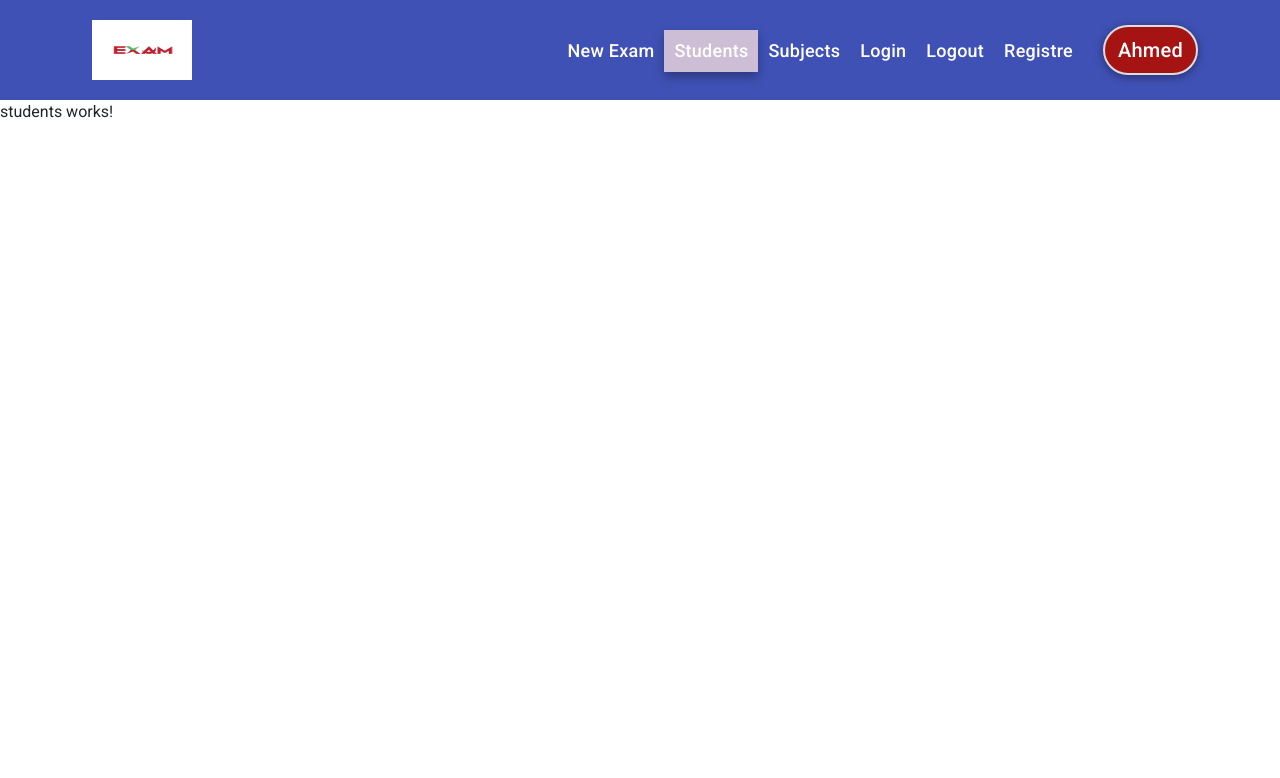
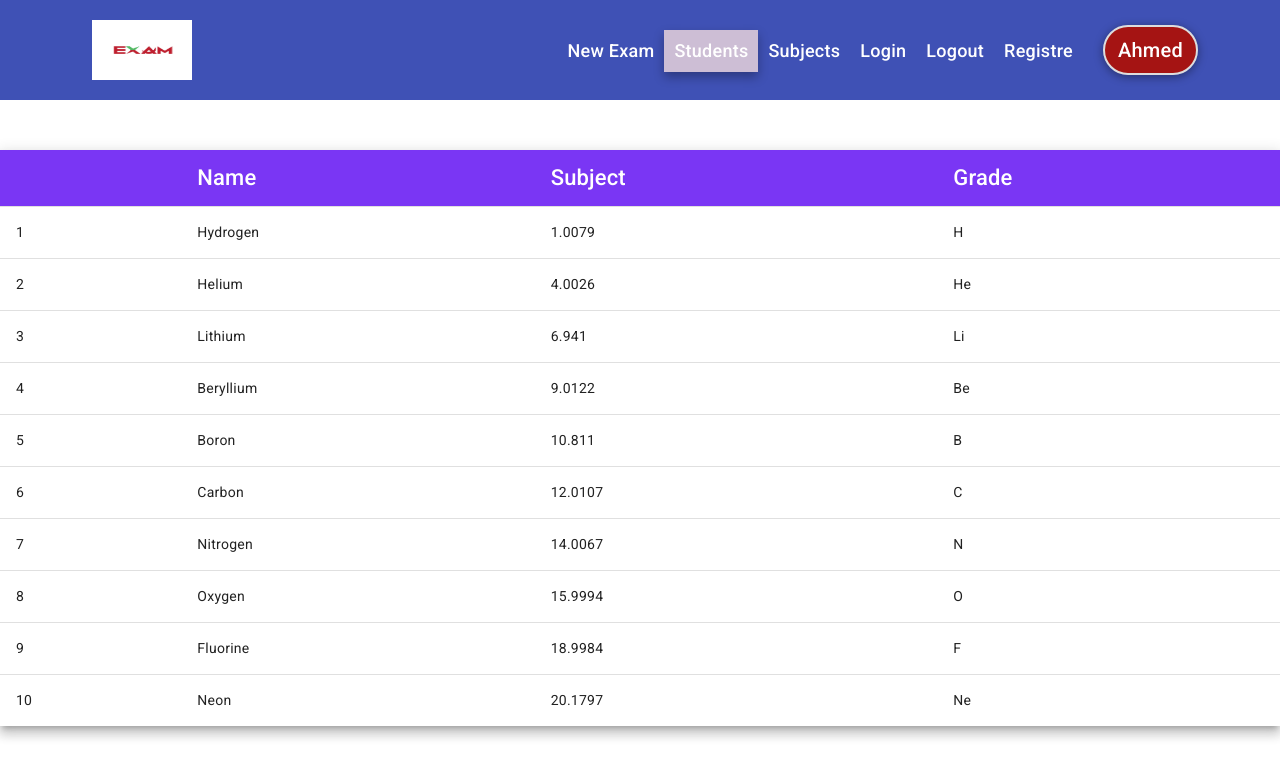
Before and after one commit to ahmedbouzid/Exam, an Angular app: page /students in a window 1280 px wide. Shown: the top 778 px of the page. Built offline with nearby package versions, Linux system fonts and the light colour scheme.

Commit message:
create students view

```diff
--- a/src/app/professor/components/students/students.component.html
+++ b/src/app/professor/components/students/students.component.html
@@ -1 +1,36 @@
-<p>students works!</p>
+<div class="students">
+  <table mat-table [dataSource]="dataSource" class="mat-elevation-z8">
+
+      <!--- Note that these columns can be defined in any order.
+            The actual rendered columns are set as a property on the row definition" -->
+
+      <!-- Position Column -->
+      <ng-container matColumnDef="position">
+        <th mat-header-cell *matHeaderCellDef> </th>
+        <td mat-cell *matCellDef="let element"> {{element.position}} </td>
+      </ng-container>
+
+      <!-- Name Column -->
+      <ng-container matColumnDef="name">
+        <th mat-header-cell *matHeaderCellDef> Name</th>
+        <td mat-cell *matCellDef="let element"> {{element.name}} </td>
+      </ng-container>
+
+      <!-- Weight Column -->
+      <ng-container matColumnDef="weight">
+        <th mat-header-cell *matHeaderCellDef> Subject </th>
+        <td mat-cell *matCellDef="let element"> {{element.weight}} </td>
+      </ng-container>
+
+      <!-- Symbol Column -->
+      <ng-container matColumnDef="symbol">
+        <th mat-header-cell *matHeaderCellDef> Grade</th>
+        <td mat-cell *matCellDef="let element"> {{element.symbol}} </td>
+      </ng-container>
+
+      <tr mat-header-row *matHeaderRowDef="displayedColumns"></tr>
+      <tr mat-row *matRowDef="let row; columns: displayedColumns;"></tr>
+    </table>
+
+
+</div>
--- a/src/app/professor/components/students/students.component.scss
+++ b/src/app/professor/components/students/students.component.scss
@@ -0,0 +1,19 @@
+:host{
+  ::ng-deep{
+      .students {
+  padding: 50px 0;
+  table {
+      width: 100%;
+      thead {
+          tr {
+              background-color: #7a36f4;
+              th {
+                  color: #FFF;
+                  font-size: 22px;
+              }
+          }
+      }
+  }
+}
+  }
+}
--- a/src/app/professor/components/students/students.component.ts
+++ b/src/app/professor/components/students/students.component.ts
@@ -7,4 +7,25 @@ import { Component } from '@angular/core';
 })
 export class StudentsComponent {
 
+
+  dataSource :any ;
+  displayedColumns : any ;
+
+  ELEMENT_DATA: any[] = [
+    {position: 1, name: 'Hydrogen', weight: 1.0079, symbol: 'H'},
+    {position: 2, name: 'Helium', weight: 4.0026, symbol: 'He'},
+    {position: 3, name: 'Lithium', weight: 6.941, symbol: 'Li'},
+    {position: 4, name: 'Beryllium', weight: 9.0122, symbol: 'Be'},
+    {position: 5, name: 'Boron', weight: 10.811, symbol: 'B'},
+    {position: 6, name: 'Carbon', weight: 12.0107, symbol: 'C'},
+    {position: 7, name: 'Nitrogen', weight: 14.0067, symbol: 'N'},
+    {position: 8, name: 'Oxygen', weight: 15.9994, symbol: 'O'},
+    {position: 9, name: 'Fluorine', weight: 18.9984, symbol: 'F'},
+    {position: 10, name: 'Neon', weight: 20.1797, symbol: 'Ne'},
+  ];
+  constructor() {
+    this.displayedColumns = ['position', 'name', 'weight', 'symbol'];
+    this.dataSource = this.ELEMENT_DATA;
+
+  }
 }
```
